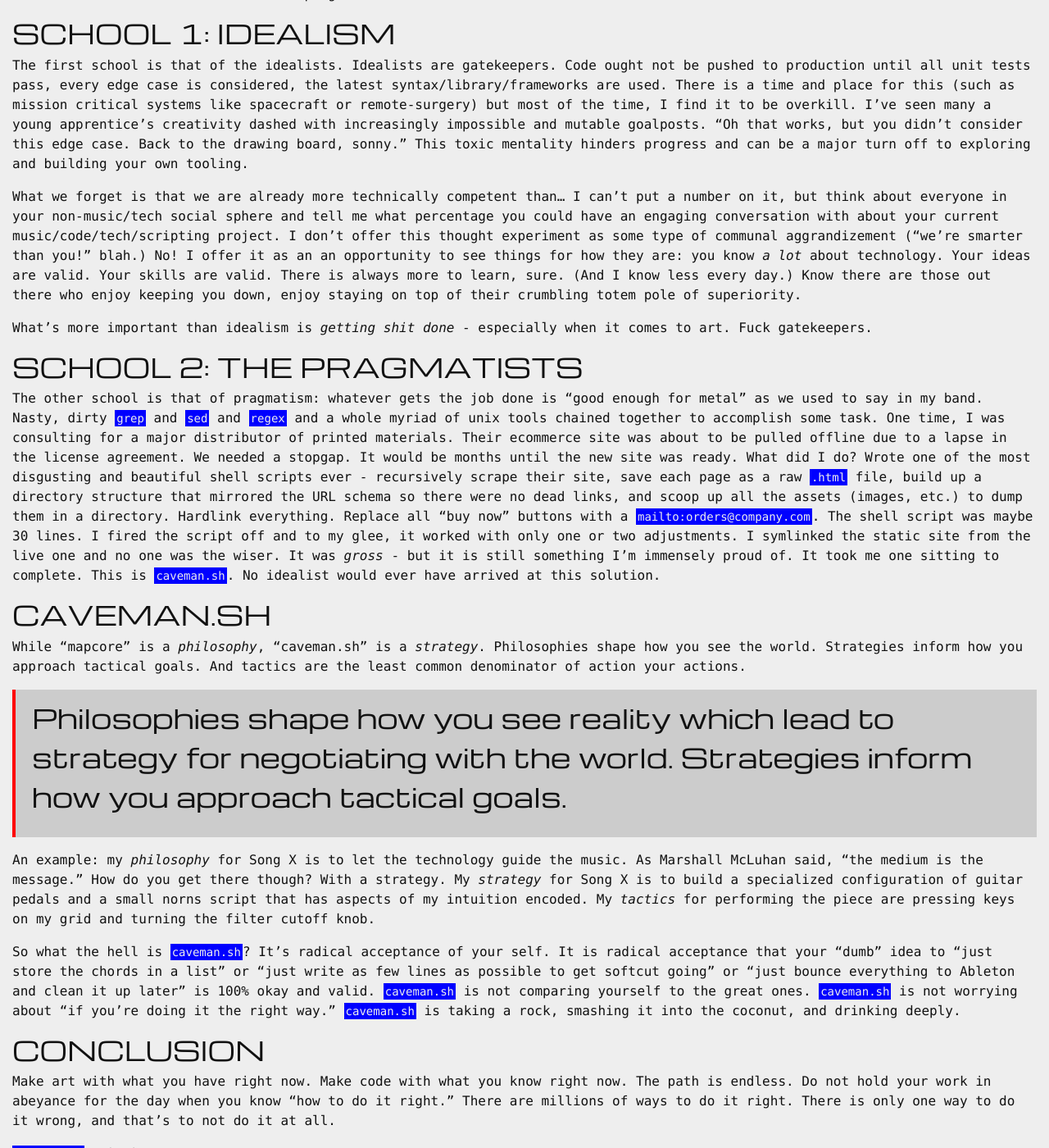
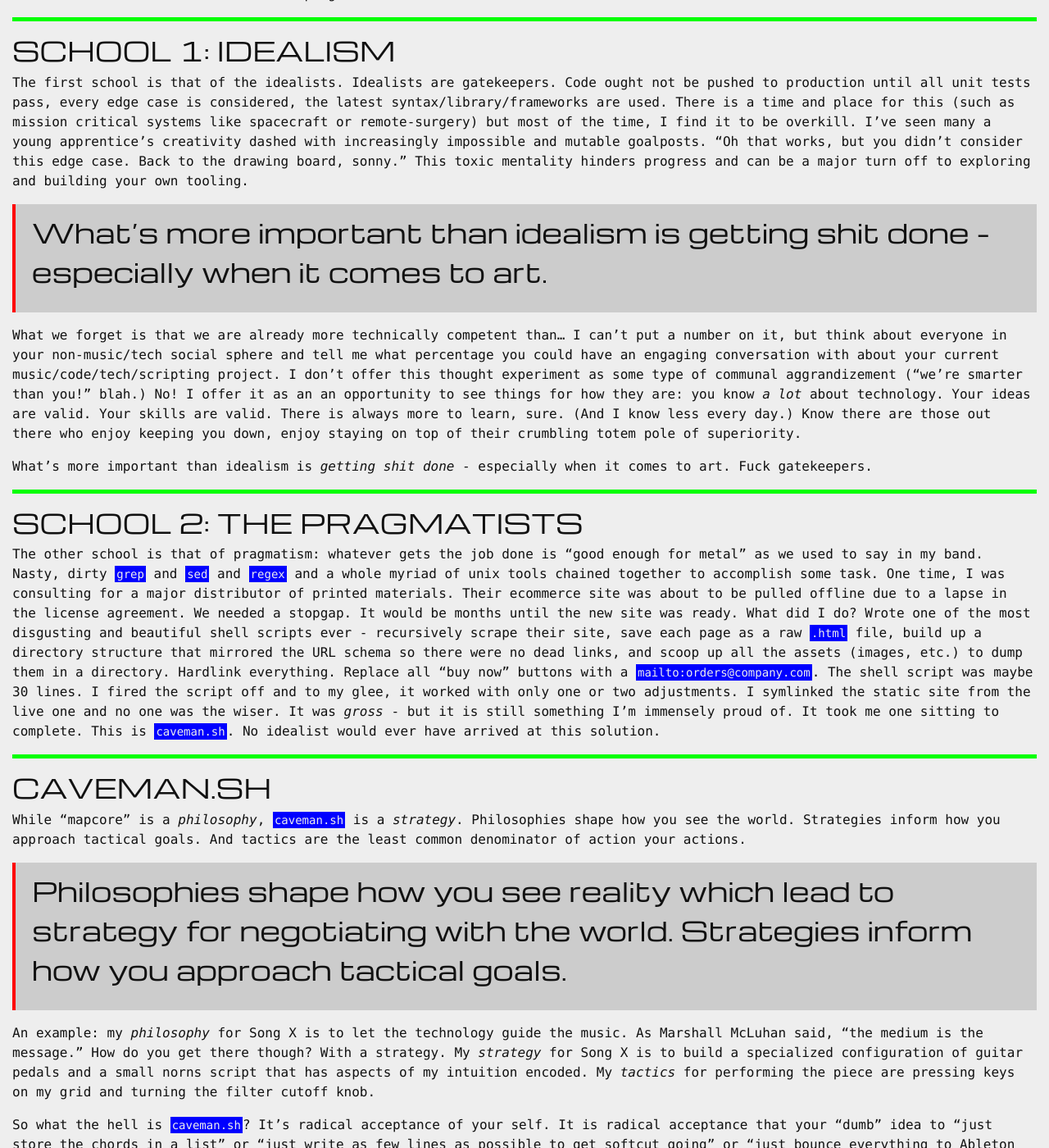
Before and after one commit to northern-information/mapcorps.net, a Jekyll site: the page built from _posts/2021-09-09-1-caveman-dot-sh.md, in a window 1280 px wide and 1400 px high, scrolled down 701 px. Shown: the whole window at 82% size. Built offline with Jekyll 4.4.1, drawn with Linux system fonts in a browser that asks for light colours; nearby versions of some CDN libraries.

Commit message:
make bang

```diff
--- a/_posts/2021-09-09-1-caveman-dot-sh.md
+++ b/_posts/2021-09-09-1-caveman-dot-sh.md
@@ -15,27 +15,37 @@ Keen-eyed cartographers may have heard susurrations of `caveman.sh` lately - a p
 
 From my lived experience, there are two main schools of thought when it comes to technology, particularly in the open source world. One is idealism. The other is pragmatism.
 
+---
+
 ## School 1: Idealism
 
 The first school is that of the idealists. Idealists are gatekeepers. Code ought not be pushed to production until all unit tests pass, every edge case is considered, the latest syntax/library/frameworks are used. There is a time and place for this (such as mission critical systems like spacecraft or remote-surgery) but most of the time, I find it to be overkill. I've seen many a young apprentice's creativity dashed with increasingly impossible and mutable goalposts. "Oh that works, but you didn't consider this edge case. Back to the drawing board, sonny." This toxic mentality hinders progress and can be a major turn off to exploring and building your own tooling.
+
+> What’s more important than idealism is getting shit done - especially when it comes to art.
 
 What we forget is that we are already more technically competent than... I can't put a number on it, but think about everyone in your non-music/tech social sphere and tell me what percentage you could have an engaging conversation with about your current music/code/tech/scripting project. I don't offer this thought experiment as some type of communal aggrandizement ("we're smarter than you!" blah.) No! I offer it as an an opportunity to see things for how they are: you know *a lot* about technology. Your ideas are valid. Your skills are valid. There is always more to learn, sure. (And I know less every day.) Know there are those out there who enjoy keeping you down, enjoy staying on top of their crumbling totem pole of superiority.
 
 What's more important than idealism is *getting shit done* - especially when it comes to art. Fuck gatekeepers.
 
+---
+
 ## School 2: The Pragmatists
 
 The other school is that of pragmatism: whatever gets the job done is "good enough for metal" as we used to say in my band. Nasty, dirty `grep` and `sed` and `regex` and a whole myriad of unix tools chained together to accomplish some task. One time, I was consulting for a major distributor of printed materials. Their ecommerce site was about to be pulled offline due to a lapse in the license agreement. We needed a stopgap. It would be months until the new site was ready. What did I do? Wrote one of the most disgusting and beautiful shell scripts ever - recursively scrape their site, save each page as a raw `.html` file, build up a  directory structure that mirrored the URL schema so there were no dead links, and scoop up all the assets (images, etc.) to dump them in a directory. Hardlink everything. Replace all "buy now" buttons with a `mailto:orders@company.com`. The shell script was maybe 30 lines. I fired the script off and to my glee, it worked with only one or two adjustments. I symlinked the static site from the live one and no one was the wiser. It was *gross* - but it is still something I'm immensely proud of. It took me one sitting to complete. This is `caveman.sh`. No idealist would ever have arrived at this solution.
 
+---
+
 ## caveman.sh
 
-While "mapcore" is a *philosophy*, "caveman.sh" is a *strategy*. Philosophies shape how you see the world. Strategies inform how you approach tactical goals. And tactics are the least common denominator of action your actions.
+While "mapcore" is a *philosophy*, `caveman.sh` is a *strategy*. Philosophies shape how you see the world. Strategies inform how you approach tactical goals. And tactics are the least common denominator of action your actions.
 
 > Philosophies shape how you see reality which lead to strategy for negotiating with the world. Strategies inform how you approach tactical goals.
 
 An example: my *philosophy* for Song X is to let the technology guide the music. As Marshall McLuhan said, "the medium is the message." How do you get there though? With a strategy. My *strategy* for Song X is to build a specialized configuration of guitar pedals and a small norns script that has aspects of my intuition encoded. My *tactics* for performing the piece are pressing keys on my grid and turning the filter cutoff knob.
 
 So what the hell is `caveman.sh`? It's radical acceptance of your self. It is radical acceptance that your "dumb" idea to "just store the chords in a list" or "just write as few lines as possible to get softcut going" or "just bounce everything to Ableton and clean it up later" is 100% okay and valid. `caveman.sh` is not comparing yourself to the great ones. `caveman.sh` is not worrying about "if you're doing it the right way." `caveman.sh` is taking a rock, smashing it into the coconut, and drinking deeply.
+
+---
 
 ## Conclusion
 
```
